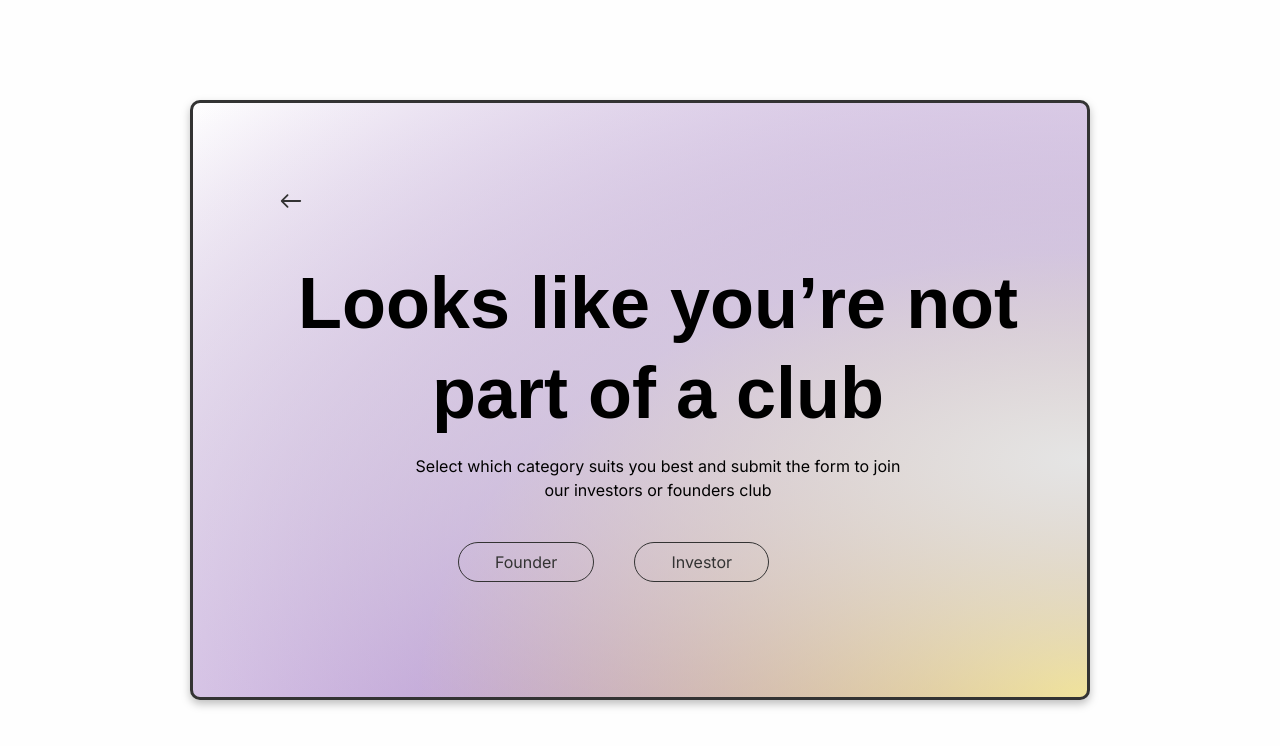
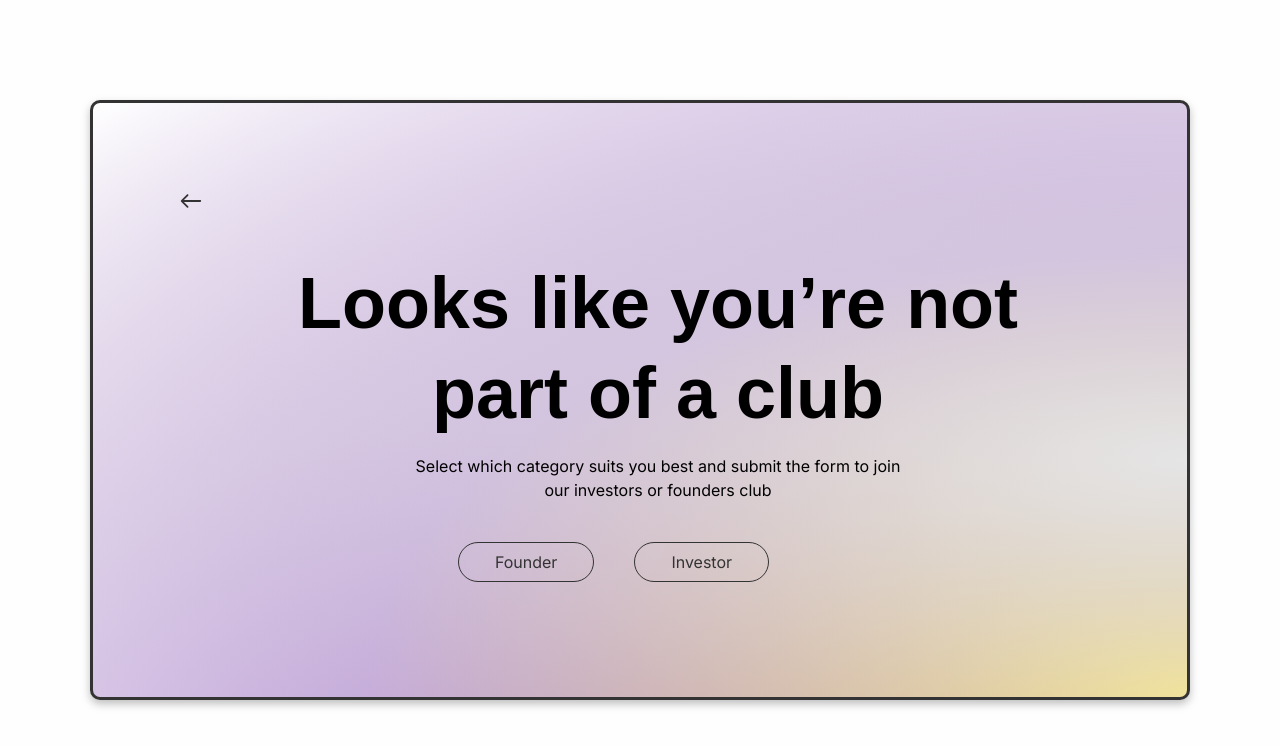
Before and after one commit to Probably-xyz/gallery, a Next.js app: page /unAuth in a window 1280 px wide. Shown: the top 746 px of the page. Built offline with nearby package versions, Linux system fonts and the light colour scheme; a web font is replaced by a local one.

Commit message:
Response test

```diff
--- a/styles/globals.css
+++ b/styles/globals.css
@@ -260,9 +260,9 @@
     background-image: radial-gradient(at 100% 60%, rgb(229, 229, 229) 0, transparent 100%), radial-gradient(at 100% 100%, rgb(253, 224, 71) 0, transparent 53%), radial-gradient(at 16% 55%, rgb(214, 211, 209) 0, transparent 0%), radial-gradient(at 100% 100%, rgb(107, 33, 168) 0, transparent 100%);
   }
 
-  @media screen and (max-width: 1300px) {
+  @media screen and (max-width: 1440px) {
     .auth-box-modal{
-        width: 900px;
+        width: 1100px;
         height: 600px;
     }
   }
```
